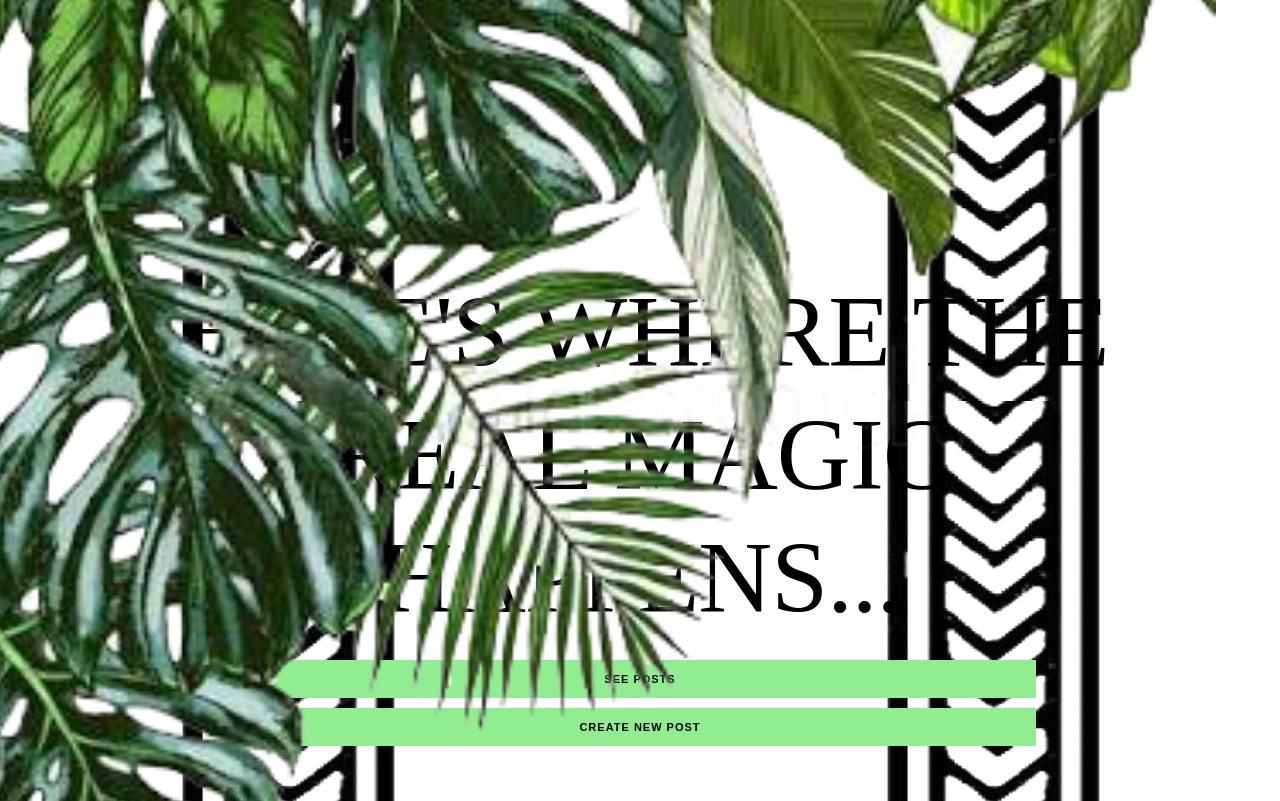
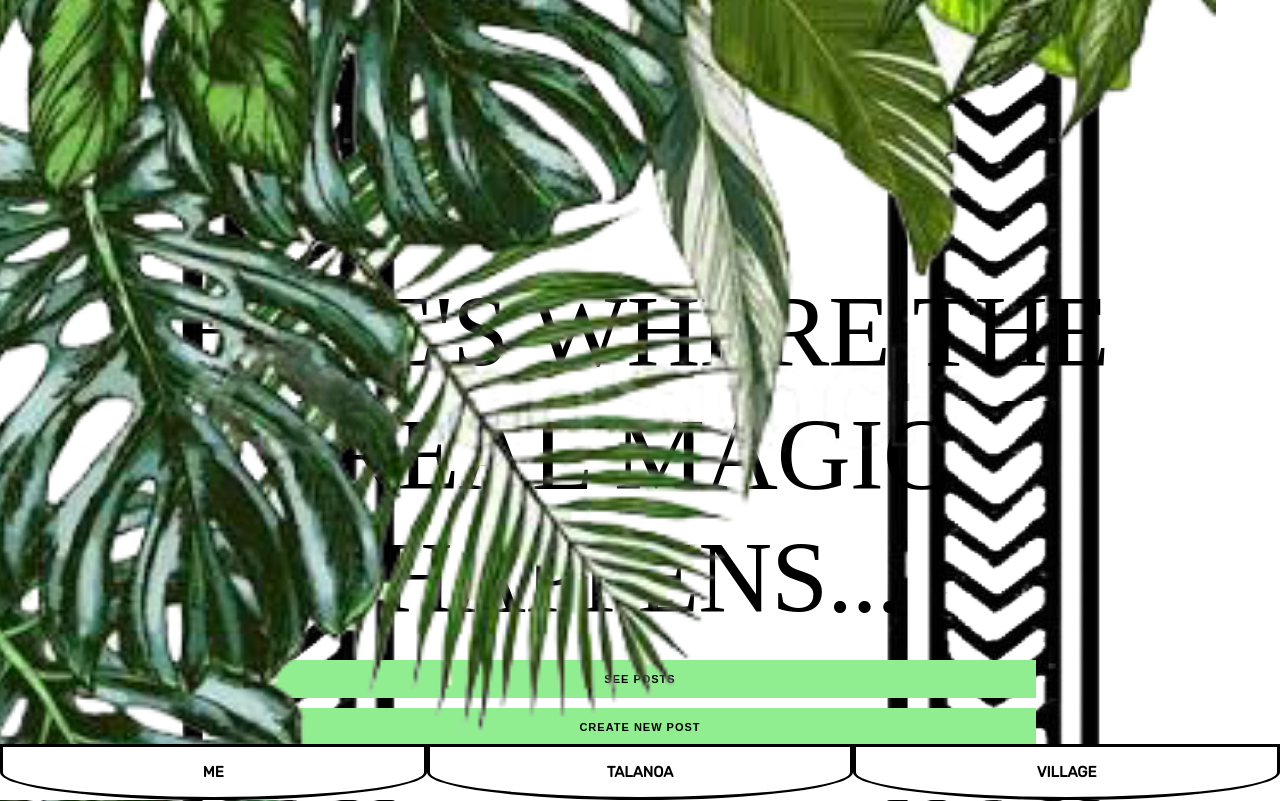
Before and after one commit to nikau-2018/the-va, a React app in the folder client/: page /cheekySkip in a window 1280 px wide. Built offline with nearby package versions, Linux system fonts and the light colour scheme; a web font is replaced by a local one.

Commit message:
Added BottomTabs to CheekySkip

```diff
--- a/client/src/components/CheekySkip.jsx
+++ b/client/src/components/CheekySkip.jsx
@@ -1,5 +1,7 @@
 import React from 'react'
 import { Link } from 'react-router-dom'
+
+import BottomTabs from './BottomTabs'
 
 export default function CheekySkip (props) {
   return (
@@ -11,6 +13,7 @@ export default function CheekySkip (props) {
       <Link to="/create">
         <button>Create new post</button>
       </Link>
+      <BottomTabs />
     </div>
   )
 }
```
